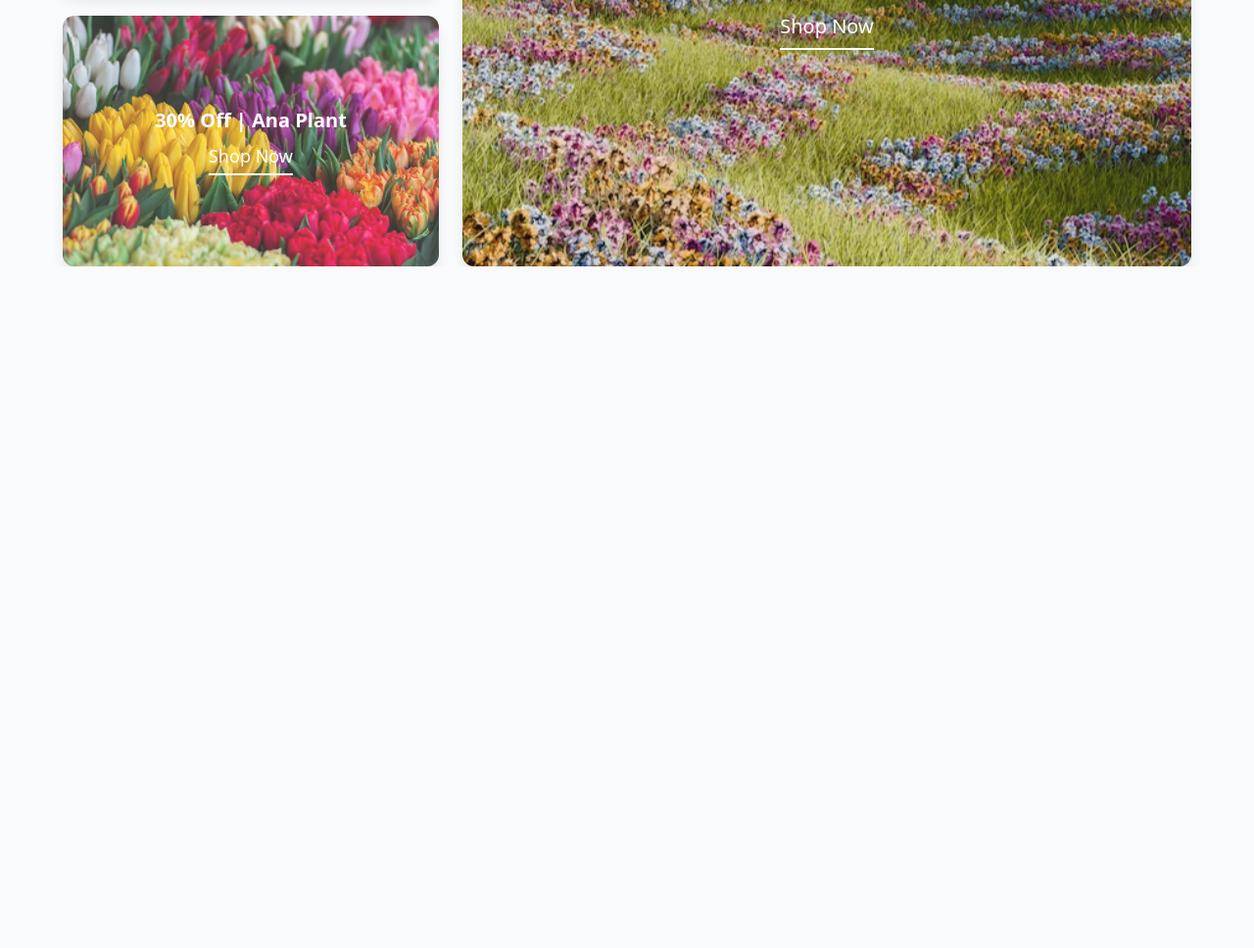
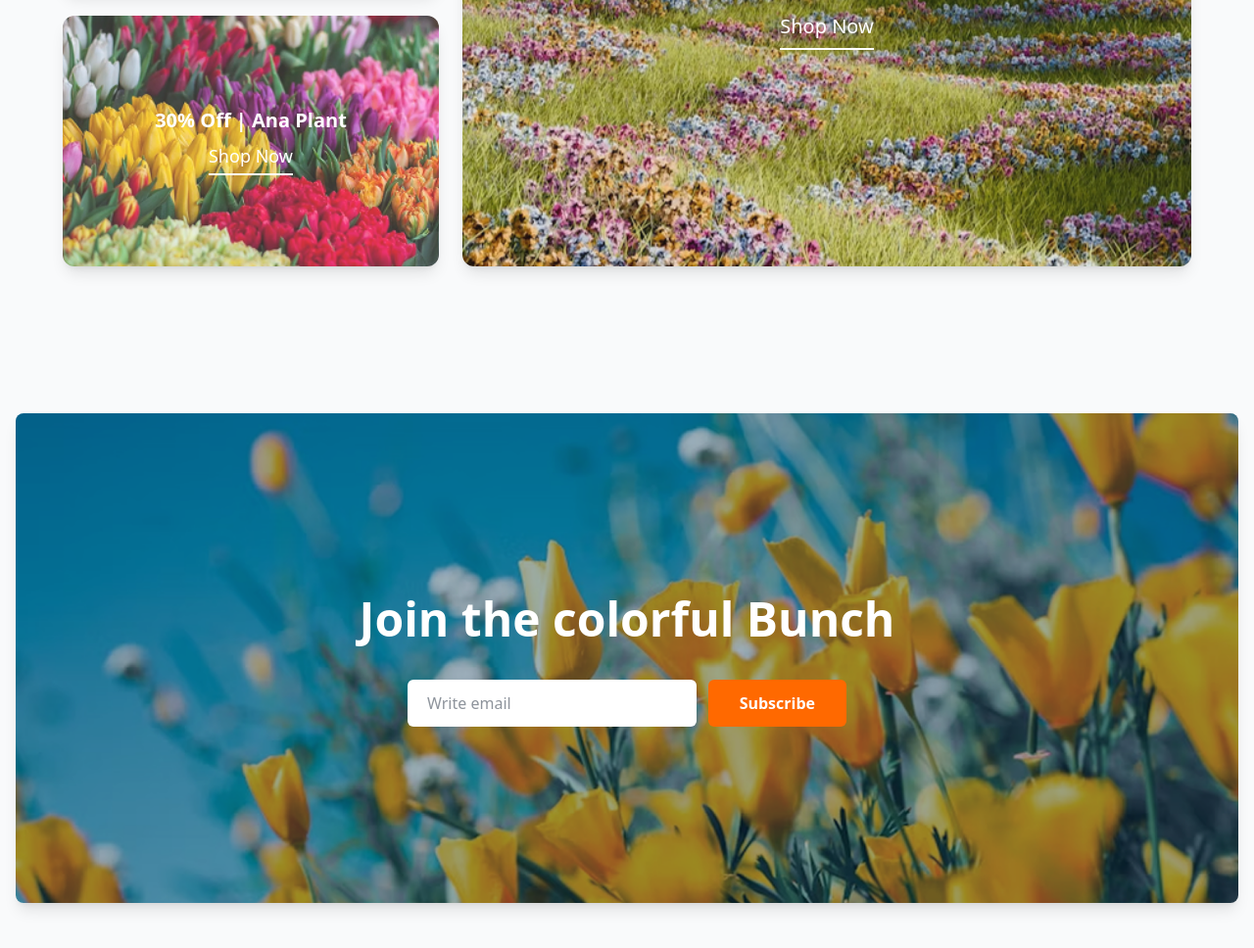
Before and after one commit to rabiulawal0034/B12A02-R1, a plain HTML site: page index.html in a window 1280 px wide. Shown: the part 3406-4374 px from the top of the page at 98% size. Before the commit the page ends 3678 px from the top, so only its background shows below. Drawn offline with nearby package versions, Linux system fonts and the light colour scheme.

Commit message:
add join section

```diff
--- a/index.html
+++ b/index.html
@@ -245,6 +245,33 @@
         </div>
 
     </div>
+    <!--5. Join Section-->
+    <section class=" bg-gray-50 flex items-center justify-center min-h-screen">
+
+        <div class="relative w-full md:h-[450px] lg:h-[500px] rounded-lg overflow-hidden shadow-lg mx-4">
+            <img src="assets/news-letter-bg.png" alt="Colorful Flowers"
+                class="absolute inset-0 w-full h-full object-cover">
+
+            <div class="relative z-10 flex flex-col items-center justify-center h-full text-white p-4 sm:p-6 md:p-8">
+                <h2 class="text-3xl sm:text-4xl md:text-5xl font-bold mb-8 text-center leading-tight">Join the colorful
+                    Bunch</h2>
+
+                <div class="flex flex-col sm:flex-row gap-3 w-full max-w-sm sm:max-w-md">
+                    <input type="email" placeholder="Write email"
+                        class="flex-1 px-5 py-3 rounded-md border-0 focus:outline-none focus:ring-2 focus:ring-blue-500 text-gray-800 text-base bg-white" />
+
+                    <form action="#" method="POST">
+                        <button type="submit"
+                            class="bg-orange-500 hover:bg-orange-600 text-white font-semibold py-3 px-8 rounded-md transition-colors duration-300 text-base">
+                            Subscribe
+                        </button>
+                    </form>
+
+                </div>
+            </div>
+        </div>
+    </section>
+
 </body>
 
 </html>
```
